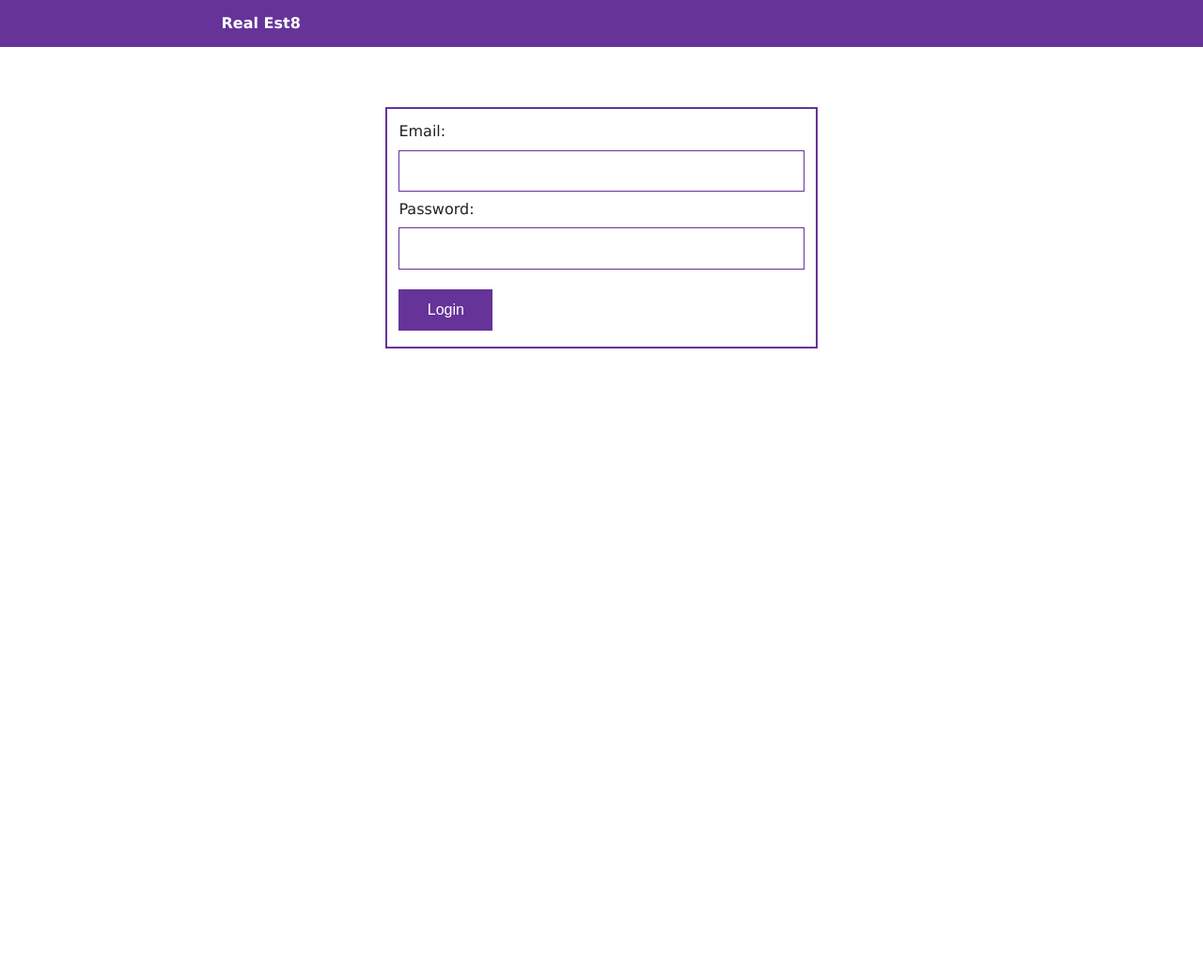
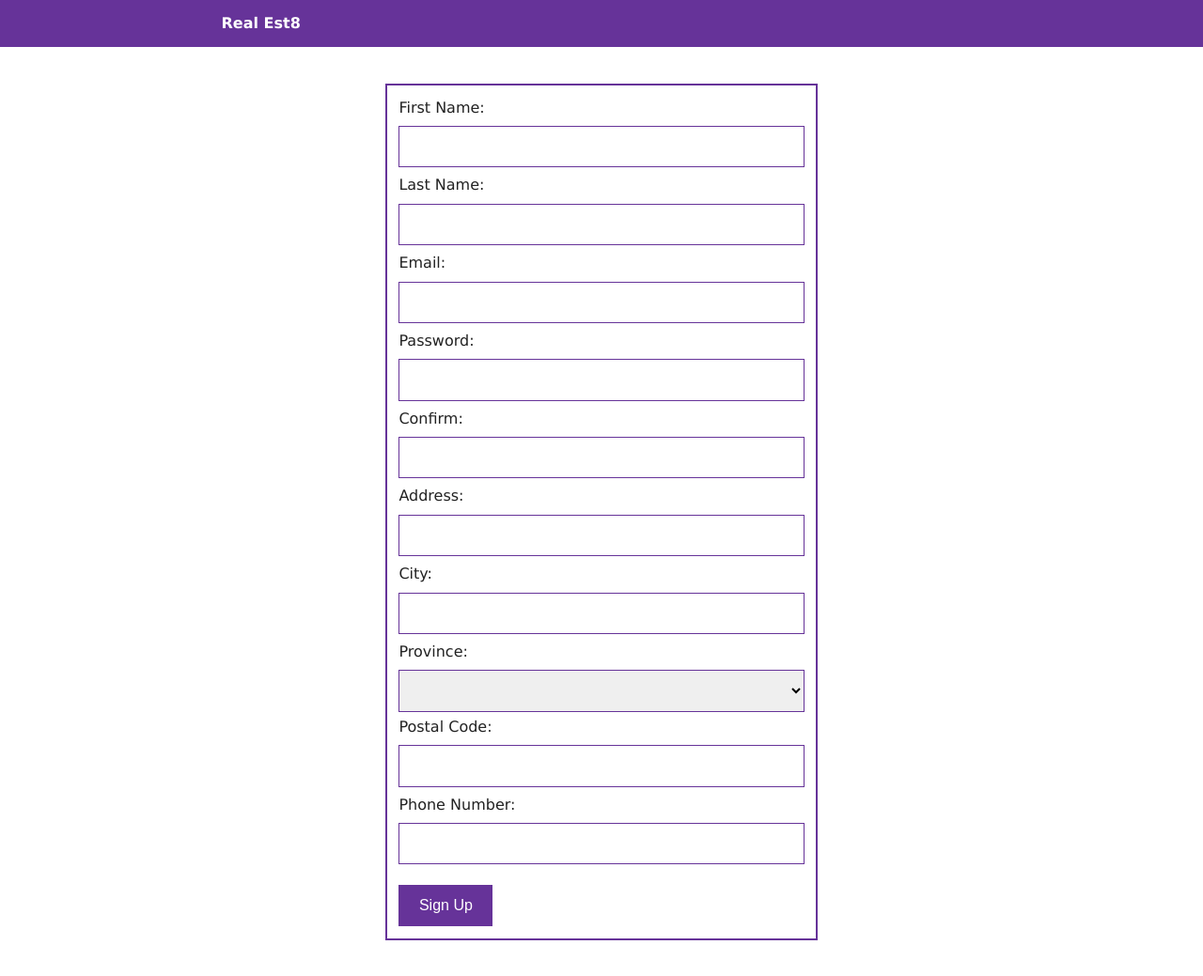
Before and after one commit to chaseqi7/RealEst8, a PHP site: page /signup.html in a window 1280 px wide. Shown: the whole page at 94% size. Before the commit the page ends 371 px from the top, so only its background shows below. Run offline with PHP 8.4, Linux system fonts and the light colour scheme; some libraries are stand-ins or nearby versions.

Commit message:
Sign Up Page
Finished the stylying and setup on the sign up page

```diff
--- a/BTZApp/css/main.css
+++ b/BTZApp/css/main.css
@@ -24,7 +24,7 @@ input[type=button], input[type=submit], input[type=reset] {
     font-size: 16px;
 }
 
-input[type=text] {
+input[type=text], input[type=password], select  {
     border: 1px solid rebeccapurple;
     padding: 12px 20px;
     margin: 8px 0;
@@ -94,25 +94,26 @@ li a, .dropbtn {
 Home Page
 ---------------------------------------------------------------------------------------------------------------------*/
 #search-container {
-    margin: 3% -4% 1% -4%;
+    margin: 3% 0% 1% 0%;
 }
 
 #mainSearchBar {
-    background-color: white;
+    background-color: rebeccapurple;
+    border: 2px solid rebeccapurple;
     background: url(../img/search-icon-small.png);
     background-position: 10px 12px;
     background-repeat: no-repeat;
     background-size: 2%;
-    border: 1px solid #ddd;
-    width: 54%;
+    width: 58.10%;
     font-size: 16px;
     padding: 12px 1.63% 12px 2.3%;
     margin-right: -0.5%;
+    margin-bottom: 0%;
 }
 
 #filter-button {
     background-color: rebeccapurple;
-    border: 1px solid rebeccapurple;
+    border: 2px solid rebeccapurple;
     color: white;
     padding: 12px 18px;
     text-align: center;
@@ -127,8 +128,9 @@ Home Page
 
 #filter-pane {
     border: 2px solid rebeccapurple;
-    margin-left: 18.4%;
-    margin-right: 18.39%;
+    margin-top: -0.1%;
+    margin-left: 18.3%;
+    margin-right: 18.3%;
 }
 
 #main-listings {
@@ -208,7 +210,7 @@ Home Page
 Login Page
 ---------------------------------------------------------------------------------------------------------------------*/
 #login-container {
-    margin: 5% 32% 0% 32%;
+    margin: 3% 32% 0% 32%;
     padding: 1% 1% 1% 1%;
     border: 2px solid rebeccapurple;
 }
@@ -231,6 +233,28 @@ Login Page
     margin-top: 0%;
     margin-bottom: 1%;
 }
+
+/*---------------------------------------------------------------------------------------------------------------------
+Sign Up Page
+---------------------------------------------------------------------------------------------------------------------*/
+#signup-container {
+    margin: 3% 32% 3% 32%;
+    padding: 1% 1% 1% 1%;
+    border: 2px solid rebeccapurple;
+}
+#signup-province {
+    margin-bottom: 1%;
+}
+
+#signup-phone-num {
+    margin-bottom: 5%;
+}
+
+#signup-button {
+    margin-bottom: 0%;
+}
+
+
 
 /*#login-container > form {*/
     /*padding: 1% 1% 1% 1%;*/
--- a/BTZApp/home.html
+++ b/BTZApp/home.html
@@ -9,6 +9,7 @@
 
         <link rel="manifest" href="site.webmanifest">
         <link rel="apple-touch-icon" href="icon.png">
+        <link rel="icon" href="img/house-icon.png">
         <!-- Place favicon.ico in the root directory -->
 
         <link rel="stylesheet" href="css/normalize.css">
--- a/BTZApp/listing-detail.html
+++ b/BTZApp/listing-detail.html
@@ -9,6 +9,7 @@
 
         <link rel="manifest" href="site.webmanifest">
         <link rel="apple-touch-icon" href="icon.png">
+        <link rel="icon" href="img/house-icon.png">
         <!-- Place favicon.ico in the root directory -->
 
         <link rel="stylesheet" href="css/normalize.css">
--- a/BTZApp/login.html
+++ b/BTZApp/login.html
@@ -9,6 +9,7 @@
 
         <link rel="manifest" href="site.webmanifest">
         <link rel="apple-touch-icon" href="icon.png">
+        <link rel="icon" href="img/house-icon.png">
         <!-- Place favicon.ico in the root directory -->
 
         <link rel="stylesheet" href="css/normalize.css">
--- a/BTZApp/profile.html
+++ b/BTZApp/profile.html
@@ -9,6 +9,7 @@
 
         <link rel="manifest" href="site.webmanifest">
         <link rel="apple-touch-icon" href="icon.png">
+        <link rel="icon" href="img/house-icon.png">
         <!-- Place favicon.ico in the root directory -->
 
         <link rel="stylesheet" href="css/normalize.css">
--- a/BTZApp/signup.html
+++ b/BTZApp/signup.html
@@ -9,6 +9,7 @@
 
         <link rel="manifest" href="site.webmanifest">
         <link rel="apple-touch-icon" href="icon.png">
+        <link rel="icon" href="img/house-icon.png">
         <!-- Place favicon.ico in the root directory -->
 
         <link rel="stylesheet" href="css/normalize.css">
@@ -35,13 +36,44 @@
         </div>
         <!--Navbar-->
         <!--Sign In Form-->
-        <div id="login-container">
+        <div id="signup-container">
             <form>
-                <label id="login-label-email" class="login-element" for="login-email">Email:</label><br>
-                <input id="login-email" class="login-element" type="text"/><br>
-                <label id="login-label-password" class="login-element" for="login-password">Password:</label><br>
-                <input id="login-password" class="login-element" type="text"/><br>
-                <input id="login-button" class="login-element" type="submit" value="Login">
+                <label id="signup-label-firstName" class="login-element" for="signup-firstName">First Name:</label><br>
+                <input id="signup-firstName" class="login-element" type="text"/><br>
+                <label id="signup-label-lastName" class="login-element" for="signup-email">Last Name:</label><br>
+                <input id="signup-lastName" class="login-element" type="text"/><br>
+                <label id="signup-label-email" class="login-element" for="signup-email">Email:</label><br>
+                <input id="signup-email" class="login-element" type="text"/><br>
+                <label id="signup-label-password" class="login-element" for="signup-password">Password:</label><br>
+                <input id="signup-password" class="login-element" type="password"/><br>
+                <label id="signup-label-password-confirm" class="login-element" for="signup-password-confirm">Confirm:</label><br>
+                <input id="signup-password-confirm" class="login-element" type="password"/><br>
+                <label id="signup-label-address" class="login-element" for="signup-address">Address:</label><br>
+                <input id="signup-address" class="login-element" type="text"/><br>
+                <label id="signup-label-city" class="login-element" for="signup-city">City:</label><br>
+                <input id="signup-city" class="login-element" type="text"/><br>
+                <label id="signup-label-province" class="login-element" for="signup-province">Province:</label><br>
+                <select id="signup-province" class="login-element">
+                    <option/>
+                    <option value="AB">Alberta</option>
+                    <option value="BC">British Columbia</option>
+                    <option value="MB">Manitoba</option>
+                    <option value="NB">New Brunswick</option>
+                    <option value="NL">Newfoundland and Labrador</option>
+                    <option value="NT">Northwest Territories</option>
+                    <option value="NS">Nova Scotia</option>
+                    <option value="NU">Nunavut</option>
+                    <option value="ON">Ontario</option>
+                    <option value="PE">Prince Edward Island</option>
+                    <option value="QC">Quebec</option>
+                    <option value="SK">Saskatchewan</option>
+                    <option value="YT">Yukon</option>
+                </select><br>
+                <label id="signup-label-postal-code" class="login-element" for="signup-postal-code">Postal Code:</label><br>
+                <input id="signup-postal-code" class="login-element" type="text"/><br>
+                <label id="signup-label-phone-num" class="login-element" for="signup-phone-num">Phone Number:</label><br>
+                <input id="signup-phone-num" class="login-element" type="text"/><br>
+                <input id="signup-button" class="login-element" type="submit" value="Sign Up">
             </form>
         </div>
         <!--Sign In Form-->
```
Also changed, not shown: BTZApp/img/house-icon.png (added).
